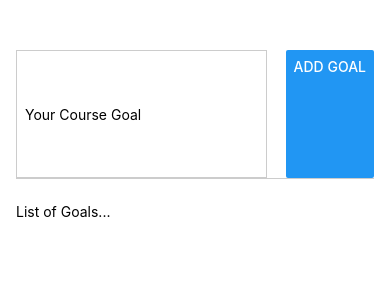
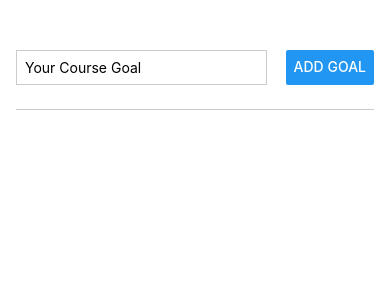
Before and after one commit to CollatzConjecture/RNCourse, a React Native app: screen / in a window 390 px wide. Shown: the top 300 px of the page. Built offline with nearby package versions, Linux system fonts and the light colour scheme.

Commit message:
feat: Section 2#27 Splitting into smaller Components

```diff
--- a/App.js
+++ b/App.js
@@ -1,15 +1,27 @@
 import { useState } from "react";
-import { Button, StyleSheet, Text, TextInput, View } from "react-native";
+import {
+  Button,
+  FlatList,
+  StyleSheet,
+  TextInput,
+  View,
+} from "react-native";
+
+import GoalItem from "./components/GoalInput";
 
 export default function App() {
-  const [enteredGoalText, setEnteredGoalText] = useState('');
+  const [enteredGoalText, setEnteredGoalText] = useState("");
+  const [courseGoals, setCourseGoals] = useState([]);
 
   function goalInputHandler(enteredText) {
     setEnteredGoalText(enteredText);
   }
 
   function addGoalHandler() {
-    console.log(enteredGoalText);
+    setCourseGoals((currectCourseGoals) => [
+      ...courseGoals,
+      { text: enteredGoalText, key: Math.random().toString },
+    ]);
   }
 
   return (
@@ -23,7 +35,15 @@ export default function App() {
         <Button title="ADD GOAL" onPress={addGoalHandler} />
       </View>
       <View style={styles.goalsContainer}>
-        <Text>List of Goals...</Text>
+        <FlatList
+          data={courseGoals}
+          renderItem={(itemData) => {
+            return (
+              <GoalItem />
+            );
+          }}
+          alwaysBounceVertical={false}
+        />
       </View>
     </View>
   );
@@ -36,11 +56,10 @@ const styles = StyleSheet.create({
     paddingHorizontal: 16,
   },
   inputContainer: {
-    flex: 1,
     flexDirection: "row",
     justifyContent: "space-between",
     alignContent: "center",
-    marginBottom: 24,
+    paddingBottom: 24,
     borderBottomWidth: 1,
     borderBottomColor: "#cccccc",
   },
--- /dev/null
+++ b/components/GoalInput.js
@@ -0,0 +1,23 @@
+import { StyleSheet } from "react-native";
+
+function GoalItem() {
+  return (
+    <View style={styles.goalItem} key={itemData.item}>
+      <Text style={styles.goalText}>{itemData.item.text}</Text>
+    </View>
+  );
+}
+
+export default GoalItem;
+
+const styles = StyleSheet.create({
+    goalItem: {
+        margin: 8,
+        padding: 8,
+        borderRadius: 6,
+        backgroundColor: "#5E0ACC",
+      },
+      goalText: {
+        color: "white",
+      },
+});
```
Also changed, not shown: components/GoalItem.js (added).
